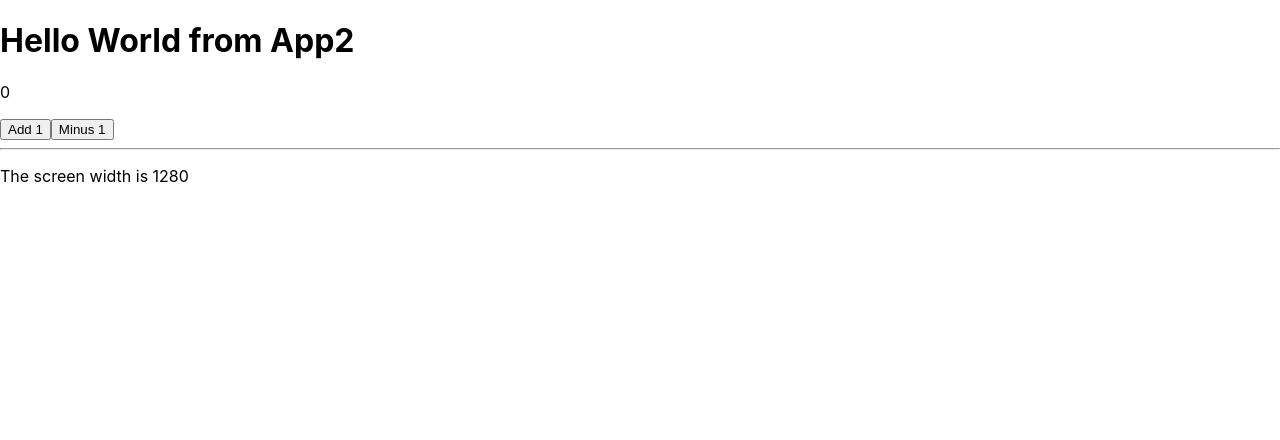
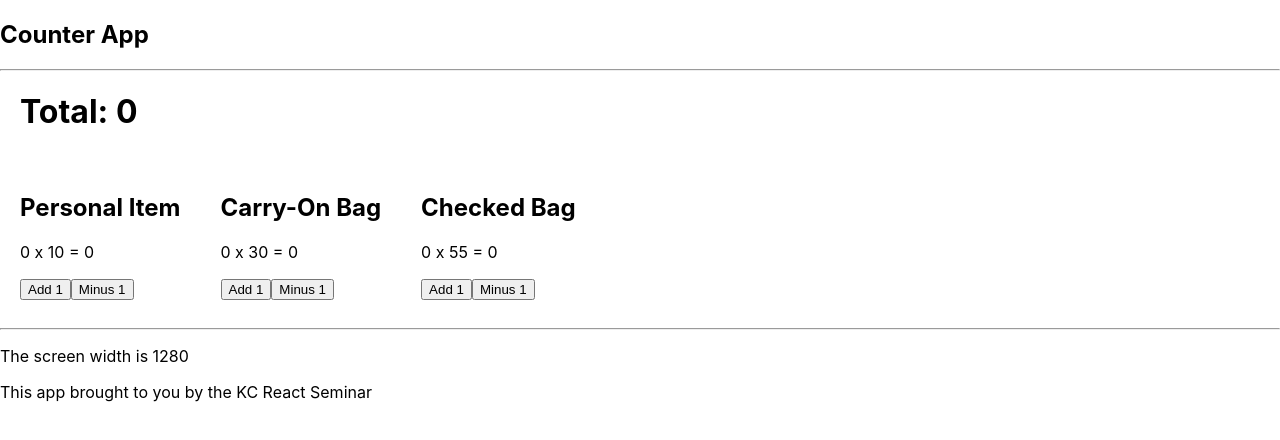
Before and after one commit to willbreitkreutz/seminar, a React (Create React App) app: page / in a window 1280 px wide. Shown: the top 440 px of the page. Built offline with nearby package versions, Linux system fonts and the light colour scheme.

Commit message:
Added Counter Total High Order Component

```diff
--- a/src/app_components/App.js
+++ b/src/app_components/App.js
@@ -1,74 +1,20 @@
-import React, { useState, useEffect } from 'react';
+import React from 'react';
+
+import Header from "./Header";
+import Footer from "./Footer";
+import CounterTotal from "./CounterTotal"
 
 const App = () => {
-  const [ cnt, setCnt ] = useState(0);
-  const [ width, setWidth ] = useState(window.innerWidth);
-  useEffect(() => {
-    const handleResize = () => {
-      setWidth(window.innerWidth)
-    }
-    window.addEventListener('resize', handleResize);
-    return () => {
-      window.removeEventListener('resize', handleResize)
-    }
-  }, [])
 
   return (
     <div className="App">
-      <h1>Hello World from App2</h1>
-      <p>{ cnt }</p>
-      <button onClick={ () => { setCnt(cnt + 1) } }>Add 1</button>
-      <button onClick={ () => { setCnt(cnt - 1) } }>Minus 1</button>
+      <Header />
       <hr />
-      <p>{ `The screen width is ${width}` }</p>
+      <CounterTotal />
+      <hr />
+      <Footer />
     </div>
   );
 }
 
-class AppTwo extends React.Component {
-  state = {
-    cnt: 0,
-    width: window.innerWidth
-  }
-
-  increment = () => {
-    this.setState({
-      cnt: this.state.cnt + 1
-    })
-  }
-
-  decrement = () => {
-    this.setState({
-      cnt: this.state.cnt - 1
-    })
-  }
-
-  handleResize = () => {
-    this.setState({
-      width: window.innerWidth
-    })
-  }
-
-  componentDidMount(){
-    window.addEventListener('resize', this.handleResize);
-  }
-
-  componentWillUnmount(){
-    window.removeEventListener('resize', this.handleResize);
-  }
-
-  render(){
-    return (
-      <div className="App">
-        <h1>Hello World from App2</h1>
-        <p>{ this.state.cnt }</p>
-        <button onClick={ this.increment }>Add 1</button>
-        <button onClick={ this.decrement }>Minus 1</button>
-        <hr />
-        <p>{ `The screen width is ${this.state.width}` }</p>
-      </div>
-    )
-  }
-}
-
 export default App;
--- /dev/null
+++ b/src/app_components/Counter.js
@@ -0,0 +1,17 @@
+import React from 'react';
+
+import CounterButton from "./CounterButton";
+
+function Counter({count, setCount, weight, title}) {
+
+    return (
+        <div style={{display: "inline-block", margin: 20}}>
+            <h2>{ title }</h2>
+            <p>{ `${count} x ${weight} = ${count*weight}` }</p>
+            <CounterButton onClick={() => setCount(count + 1)} title={"Add 1"} />
+            <CounterButton onClick={() => setCount(count - 1)} title={"Minus 1"} />
+        </div>
+    )
+}
+
+export default Counter;
--- /dev/null
+++ b/src/app_components/CounterButton.js
@@ -0,0 +1,12 @@
+import React from "react";
+
+export default function CounterButton(props){
+    return(
+        <button
+            title={`This button does: ${props.title}`}
+            onClick={props.onClick}
+        >
+        {props.title}
+        </button>
+    )
+}
--- /dev/null
+++ b/src/app_components/CounterTotal.js
@@ -0,0 +1,48 @@
+import React, { useState } from "react";
+
+import Counter from "./Counter";
+
+const weights = {
+  personal: 10,
+  carryon: 30,
+  checked: 55
+};
+
+export default function CounterTotal() {
+  const [personalCount, setPersonalCount] = useState(0);
+  const [carryonCount, setCarryonCount] = useState(0);
+  const [checkedCount, setCheckedCount] = useState(0);
+
+  const total =
+    personalCount * weights.personal +
+    carryonCount * weights.carryon +
+    checkedCount * weights.checked;
+
+  return (
+    <div>
+      <div style={{margin: 20}}>
+        <h1>{`Total: ${total}`}</h1>
+      </div>
+      <div>
+        <Counter
+          count={personalCount}
+          setCount={setPersonalCount}
+          weight={weights.personal}
+          title={"Personal Item"}
+        />
+        <Counter
+          count={carryonCount}
+          setCount={setCarryonCount}
+          weight={weights.carryon}
+          title={"Carry-On Bag"}
+        />
+        <Counter
+          count={checkedCount}
+          setCount={setCheckedCount}
+          weight={weights.checked}
+          title={"Checked Bag"}
+        />
+      </div>
+    </div>
+  );
+}
--- /dev/null
+++ b/src/app_components/Footer.js
@@ -0,0 +1,25 @@
+import React, { useEffect, useState} from 'react';
+
+function Footer() {
+
+    const [ width, setWidth ] = useState(window.innerWidth);
+
+    useEffect(() => {
+        const handleResize = () => {
+          setWidth(window.innerWidth)
+        }
+        window.addEventListener('resize', handleResize);
+        return () => {
+          window.removeEventListener('resize', handleResize)
+        }
+      }, [])
+
+    return (
+        <>
+        <p>{ `The screen width is ${width}` }</p>
+        <p>This app brought to you by the KC React Seminar</p>
+        </>
+    )
+}
+
+export default Footer;
--- /dev/null
+++ b/src/app_components/Header.js
@@ -0,0 +1,9 @@
+import React from 'react'
+
+function Header() {
+    return (
+        <h2>Counter App</h2>
+    )
+}
+
+export default Header;
```
